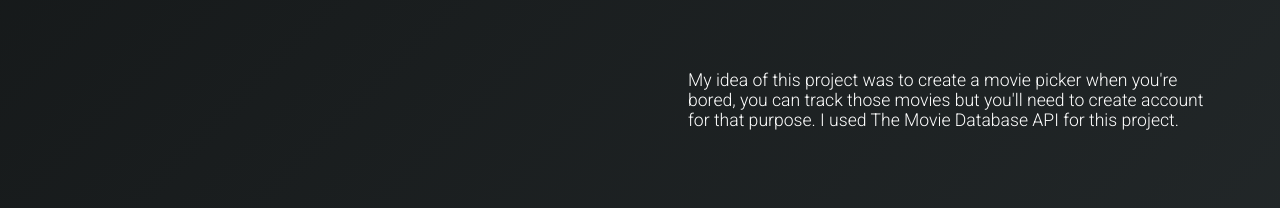
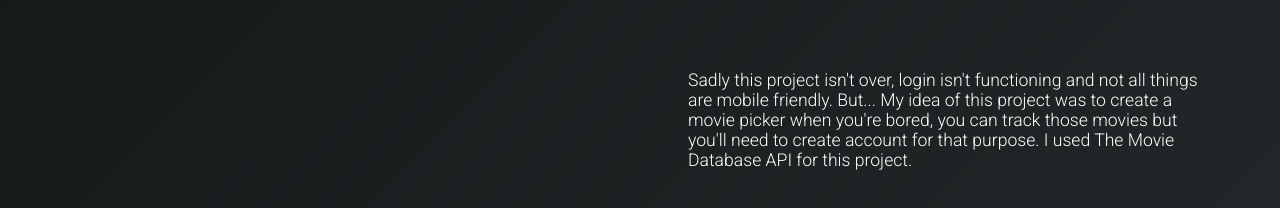
Before and after one commit to stancic/portfolio, a React (Create React App) app in the folder portfolio-frontend/: page /my_projects in a window 1280 px wide. Shown: the part 522-730 px from the top of the page. Built offline with nearby package versions, Linux system fonts and the light colour scheme; no server answers.

Commit message:
Fix overlaping divs

```diff
--- a/portfolio-frontend/src/components/projects_page/Projects.js
+++ b/portfolio-frontend/src/components/projects_page/Projects.js
@@ -17,7 +17,7 @@ function Projects() {
 
 
 	const [pictureURL, setPictureURL] = useState("https://i.imgur.com/DclRzsb.png")
-	const [description, setDescription] = useState("My idea of this project was to create a movie picker when you're bored, you can track those movies but you'll need to create account for that purpose. I used The Movie Database API for this project.")
+	const [description, setDescription] = useState("Sadly this project isn't over, login isn't functioning and not all things are mobile friendly. But... My idea of this project was to create a movie picker when you're bored, you can track those movies but you'll need to create account for that purpose. I used The Movie Database API for this project.")
 	const [gitURL, setGitURL] = useState("https://github.com/stancic/boredMoviePicker")
 	const [livePreviewURL, setLivePreview] = useState("https://stancic.github.io/boredMoviePicker/")
 
--- a/portfolio-frontend/src/components/projects_page/projectsPageMobile.scss
+++ b/portfolio-frontend/src/components/projects_page/projectsPageMobile.scss
@@ -9,7 +9,7 @@
 		}
 		.projects-page-data-right{
 			margin-left: 4em;
-			height: 37vh;
+			height: 58vh;
 			.project-image-gallery{
 				.square{
 					width: 400px;
@@ -30,7 +30,8 @@
 			font-size: 2em;
 		}
 		.projects-page-data-right{
-			margin-left: 0;
+      margin-left: 0;
+      height: 60vh;
 		}
 	}
 }
```
